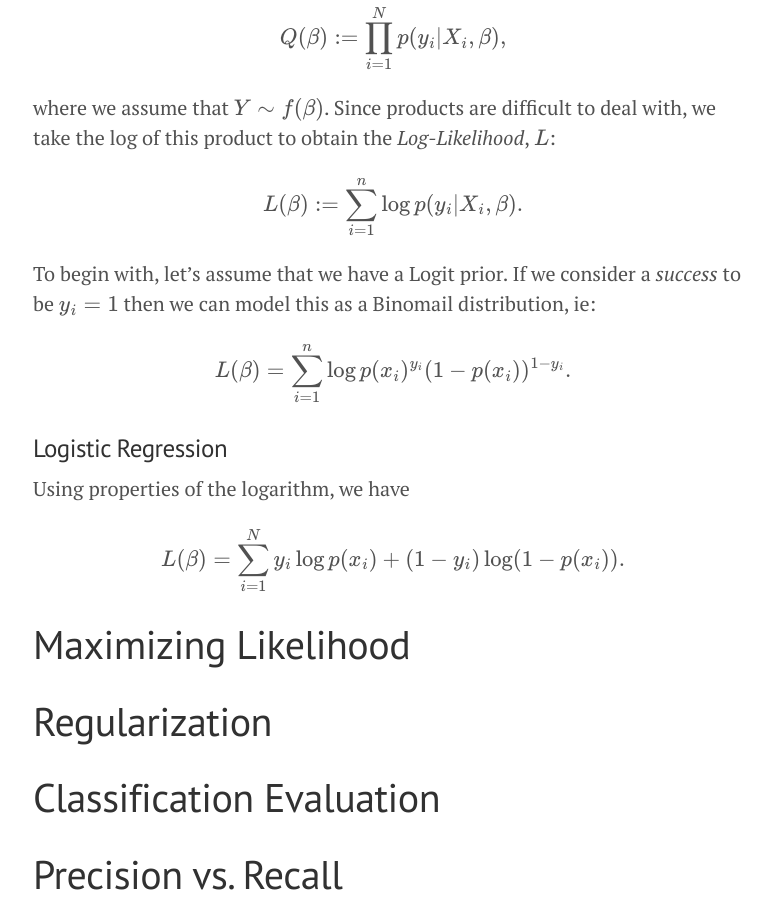
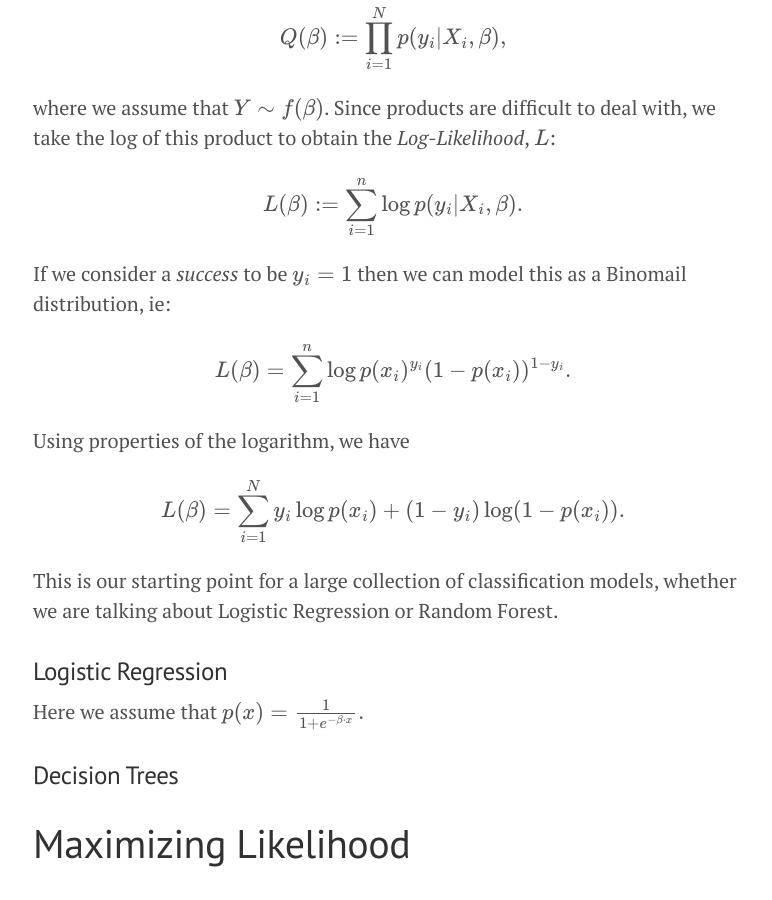
Before and after one commit to doriang102/doriang102.github.io, a Jekyll site: the page built from _posts/2017-11-01-introduction-to-classification.md, in a window 1280 px wide and 900 px high, scrolled down 511 px. Shown: the whole window, without its empty margins (247-1019 px from the left). Built offline with Jekyll 4.4.1, drawn with Linux system fonts in a browser that asks for light colours; our own code applies the rules of GitHub Pages for plain Markdown files; formulas are drawn with MathJax 3.

Commit message:
Update 2017-11-01-introduction-to-classification.md

```diff
--- a/_posts/2017-11-01-introduction-to-classification.md
+++ b/_posts/2017-11-01-introduction-to-classification.md
@@ -10,16 +10,20 @@ where we assume that $$Y \sim f(\beta)$$. Since products are difficult to deal w
 
 $$L(\beta) := \sum_{i=1}^n \log p(y_i | X_i, \beta). $$
 
-To begin with, let's assume that we have a Logit prior. If we consider a *success* to be $$y_i=1$$ then we can model this as a Binomail distribution, ie:
+If we consider a *success* to be $$y_i=1$$ then we can model this as a Binomail distribution, ie:
 
 $$L(\beta) = \sum_{i=1}^n \log p(x_i)^{y_i} (1-p(x_i))^{1-y_i}.$$
-
-### Logistic Regression
 
 Using properties of the logarithm, we have
 
 $$L(\beta) = \sum_{i=1}^N y_i \log p(x_i) + (1-y_i) \log (1-p(x_i)).$$
 
+This is our starting point for a large collection of classification models, whether we are talking about Logistic Regression or Random Forest.
+
+### Logistic Regression
+Here we assume that
+$$ p(x) = \frac{1}{1 + e^{-\beta \cdot x} } .$$
+### Decision Trees
 
 # Maximizing Likelihood
 
```
